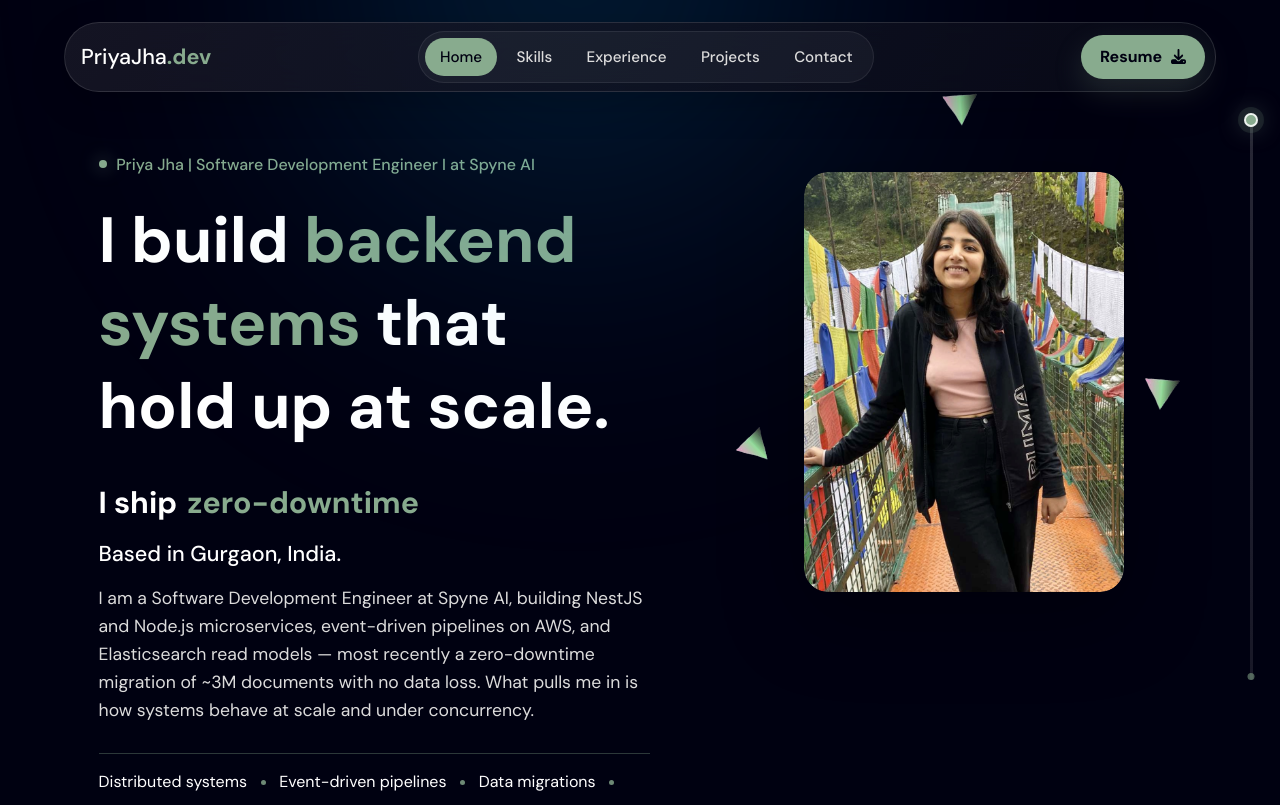
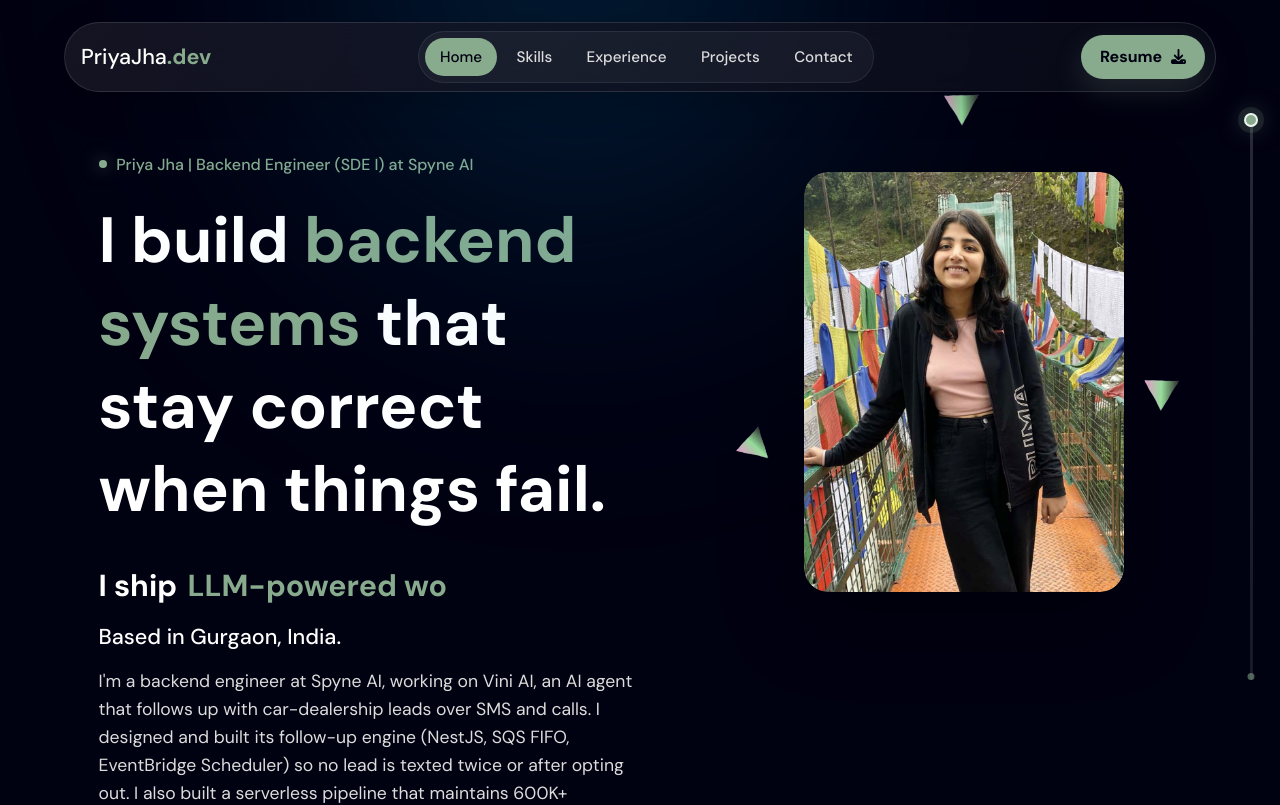
Before and after one commit to mikasa-404/main-portfolio, a React (Create React App) app: page / in a window 1280 px wide. Shown: the top 805 px of the page. Built offline with nearby package versions, Linux system fonts and the light colour scheme; the HTML template or start-up script is replaced by a standard one.

Commit message:
updated links and showcase

```diff
--- a/src/components/Showcase.js
+++ b/src/components/Showcase.js
@@ -53,22 +53,26 @@ const Showcase = () => {
           variants={fadeInLeftVariant}
           initial="hidden"
           whileInView="visible"
+          viewport={{ once: true }}
         >
           <HeroKicker>
             <KickerDot />
-            Priya Jha | Software Development Engineer I at Spyne AI
+            Priya Jha | Backend Engineer (SDE I) at Spyne AI
           </HeroKicker>
           <Heading as="h2" size="h2" top="0.5rem" bottom="1rem">
-            I build <BlueText>backend systems</BlueText> that hold up at scale.
+            I build <BlueText>backend systems</BlueText> that stay correct
+            when things fail.
           </Heading>
           <HeroTypingLine>
             <span>I ship</span>
             <TypingText>
               <TypeAnimation
                 sequence={[
-                  "high-throughput APIs",
+                  "event-driven pipelines",
                   1000,
-                  "event-driven pipelines",
+                  "idempotent consumers",
+                  1000,
+                  "LLM-powered workflows",
                   1000,
                   "zero-downtime migrations",
                   1000,
@@ -88,21 +92,23 @@ const Showcase = () => {
               maxWidth: "680px",
             }}
           >
-            I am a Software Development Engineer at Spyne AI, building
-            NestJS and Node.js microservices, event-driven pipelines on AWS,
-            and Elasticsearch read models — most recently a zero-downtime
-            migration of ~3M documents with no data loss. What pulls me in is
-            how systems behave at scale and under concurrency.
+            I'm a backend engineer at Spyne AI, working on Vini AI, an AI
+            agent that follows up with car-dealership leads over SMS and
+            calls. I designed and built its follow-up engine (NestJS, SQS
+            FIFO, EventBridge Scheduler) so no lead is texted twice or after
+            opting out. I also built a serverless pipeline that maintains
+            600K+ customer personas across 160+ dealerships, and migrated ~3M
+            documents to a new CRM service with zero downtime.
           </ParaText>
 
           <HeroFlow aria-label="Engineering focus areas">
-            <HeroFlowItem>Distributed systems</HeroFlowItem>
+            <HeroFlowItem>Event-driven systems</HeroFlowItem>
             <HeroFlowDivider />
-            <HeroFlowItem>Event-driven pipelines</HeroFlowItem>
+            <HeroFlowItem>Fault tolerance</HeroFlowItem>
+            <HeroFlowDivider />
+            <HeroFlowItem>LLM pipelines</HeroFlowItem>
             <HeroFlowDivider />
             <HeroFlowItem>Data migrations</HeroFlowItem>
-            <HeroFlowDivider />
-            <HeroFlowItem>AI workflows</HeroFlowItem>
           </HeroFlow>
 
           <FlexContainer gap="20px" responsiveFlex>
@@ -144,10 +150,11 @@ const Showcase = () => {
           variants={fadeInRightVariant}
           initial="hidden"
           whileInView="visible"
+          viewport={{ once: true }}
         >
           <ShowcaseParticleContainer>
             <ShowcaseImageCard>
-              <Image src={showcaseImage} alt="profile" />
+              <Image src={showcaseImage} alt="Priya Jha" />
             </ShowcaseImageCard>
             <Particle
               as={motion.img}
@@ -161,7 +168,8 @@ const Showcase = () => {
                 repeat: Infinity,
               }}
               src={BackgroundImage}
-              alt="particle"
+              alt=""
+              aria-hidden="true"
               top="-100px"
               left="30px"
               rotate="40deg"
@@ -178,7 +186,8 @@ const Showcase = () => {
                 repeat: Infinity,
               }}
               src={BackgroundImage}
-              alt="particle"
+              alt=""
+              aria-hidden="true"
               top="100px"
               right="-80px"
               rotate="10deg"
@@ -195,7 +204,8 @@ const Showcase = () => {
                 repeat: Infinity,
               }}
               src={BackgroundImage}
-              alt="particle"
+              alt=""
+              aria-hidden="true"
               bottom="10px"
               left="-90px"
               rotate="50deg"
--- a/src/utils/Data.js
+++ b/src/utils/Data.js
@@ -62,7 +62,7 @@ import {
   import Project4 from "../assets/podcastPage.png";
 
   export const resumeLink =
-    "https://drive.google.com/file/d/1cW9Dby1gZQ-e4pQaFzU7Nb4y9Xm16SM8/view?usp=sharing";
+    "https://drive.google.com/file/d/1sIGh3ah29W7MlcrQ3c7sPoKYPnraa7NW/view?usp=sharing";
 
   export const contactInfo = {
     email: "priyajha8218@gmail.com",
```
